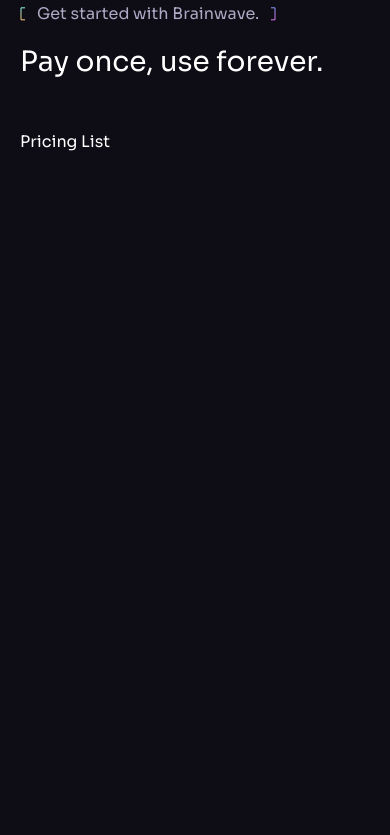
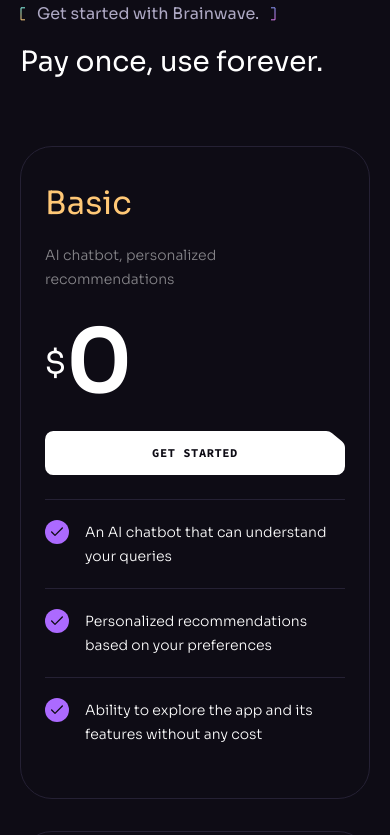
Before and after one commit to xzcxvc/brainwave, a React (Vite) app: page / in a window 390 px wide. Shown: the part 6960-7795 px from the top of the page. Before the commit the page ends 7154 px from the top, so only its background shows below. Built offline with nearby package versions, Linux system fonts and the light colour scheme.

Commit message:
add roadmap  section

```diff
--- a/src/App.jsx
+++ b/src/App.jsx
@@ -10,6 +10,8 @@ import Benefits from "./components/Benefits";
 import Collaboration from "./components/Collaboration";
 import Services from "./components/Services";
 import Pricing from "./components/Pricing";
+import Roadmap from "./components/Roadmap";
+import Footer from "./components/Footer";
 
 const App = () => {
   return (
@@ -21,6 +23,8 @@ const App = () => {
         <Collaboration />
         <Services />
         <Pricing />
+        <Roadmap />
+        <Footer />
       </div>
       <ButtonGradient />
     </>
--- /dev/null
+++ b/src/components/Footer.jsx
@@ -0,0 +1,11 @@
+import Section from "./Section";
+
+const Footer = () => {
+  return (
+    <Section crosses className="!px-0 !py-10">
+      Footer
+    </Section>
+  );
+};
+
+export default Footer;
--- a/src/components/Heading.jsx
+++ b/src/components/Heading.jsx
@@ -3,7 +3,9 @@ import TagLine from "./Tagline";
 
 const Heading = ({ className, title, text, tag }) => {
   return (
-    <div className={`${className} max-w-[50rem] mx-auto mb-12 lg:mb-20`}>
+    <div
+      className={`${className} max-w-[50rem] mx-auto mb-12 lg:mb-20 md:text-center`}
+    >
       {tag && <TagLine className="mb-4 md:justify-center">{tag}</TagLine>}
       {title && <h2 className="h2">{title}</h2>}
       {text && <p className="body-2 mt-4 text-n-4">{text}</p>}
--- a/src/components/Pricing.jsx
+++ b/src/components/Pricing.jsx
@@ -6,7 +6,7 @@ import PricingList from "./PricingList";
 import { LeftLine, RightLine } from "./design/Pricing";
 const Pricing = () => {
   return (
-    <Section id="pricing" className="overflow-hidden" crosses>
+    <Section id="pricing" className="overflow-hidden">
       <div className="container relative z-2">
         <div className="hidden relative justify-center mb-[6.5rem] lg:flex">
           <img
@@ -38,6 +38,15 @@ const Pricing = () => {
           <LeftLine />
           <RightLine />
         </div>
+
+        <div className="flex justify-center mt-10">
+          <a
+            className="text-xs font-code font-bold tracking-wider uppercase border-b"
+            href="/pricing"
+          >
+            See the full details.
+          </a>
+        </div>
       </div>
     </Section>
   );
--- a/src/components/PricingList.jsx
+++ b/src/components/PricingList.jsx
@@ -1,7 +1,57 @@
 import React from "react";
+import { pricing } from "../constants";
+import Button from "./Button";
+import { check } from "../assets";
 
 const PricingList = () => {
-  return <div>Pricing List</div>;
+  return (
+    <div className="flex gap-[1rem] max-lg:flex-wrap">
+      {pricing.map((item) => (
+        <div
+          key={item.id}
+          className="w-[19rem] max-lg:w-full h-full px-6 bg-n-8 border border-n-6
+          rounded-[2rem] lg:w-auto even:py-14 odd:py-8 odd:my-4 [&>h4]:first:text-color-2
+           [&>h4]:even:text-color-1  [&>h4]:last:text-color-3 "
+        >
+          <h4 className="h4 mb-4">{item.title}</h4>
+          <p className="body-2 min-h-[4rem] mb-3 text-n-1/50">
+            {item.description}
+          </p>
+
+          <div className="flex items-center h-[5.5rem] mb-6">
+            {item.price && (
+              <>
+                <div className="h3">$</div>
+                <div className="text-[5.5rem] leading-none font-bold">
+                  {item.price}
+                </div>
+              </>
+            )}
+          </div>
+
+          <Button
+            className="w-full mb-6"
+            href={item.price ? "/pricing" : "mailto:contact@jsmastery.dev"}
+            white={!!item.price}
+          >
+            {item.price ? "Get Started" : "Contact us"}
+          </Button>
+
+          <ul>
+            {item.features.map((feature, index) => (
+              <li
+                key={index}
+                className="flex items-start py-5 border-t border-n-6"
+              >
+                <img src={check} width={24} height={24} alt="check" />
+                <p className="body-2 ml-4">{feature}</p>
+              </li>
+            ))}
+          </ul>
+        </div>
+      ))}
+    </div>
+  );
 };
 
 export default PricingList;
--- /dev/null
+++ b/src/components/Roadmap.jsx
@@ -0,0 +1,80 @@
+import Section from "./Section";
+import Heading from "./Heading";
+import Tagline from "./Tagline";
+import { roadmap } from "../constants";
+import { grid, check2, loading1 } from "../assets";
+import { Gradient } from "./design/Roadmap";
+import Button from "./Button";
+
+const Roadmap = () => {
+  return (
+    <Section className="overflow-hidden" id="roadmap">
+      <div className="container md:pb-10">
+        <Heading tag="Ready to get started" title="What we're working on" />
+
+        <div className="relative grid gap-6 md:grid-cols-2 md:gap-4 md:pb-[7rem]">
+          {roadmap.map((item) => {
+            const status = item.status === "done" ? "Done" : "In progress";
+
+            return (
+              <div
+                key={item.id}
+                className={`md:flex even:md:translate-y-[7rem] p-0.25 rounded-[2.5rem] ${
+                  item.colorful ? "bg-conic-gradient" : "bg-n-6"
+                }`}
+              >
+                <div className="relative p-8 bg-n-8 rounded-[2.4375rem] overflow-hidden xl:p-15">
+                  <div className="absolute top-0 left-0 max-w-full">
+                    <img
+                      src={grid}
+                      alt="grid"
+                      className="w-full"
+                      width={550}
+                      height={550}
+                    />
+                  </div>
+                  <div className="relative z-1">
+                    <div className="flex items-center justify-between max-w-[27rem] mb-8 md:mb-20">
+                      <Tagline>{item.date}</Tagline>
+                      <div className="flex items-center px-4 py-1 bg-n-1 rounded text-n-8">
+                        <img
+                          src={item.status === "done" ? check2 : loading1}
+                          className="mr-2.5"
+                          width={16}
+                          height={16}
+                          alt={status}
+                        />
+                        <div className="tagline">{status}</div>
+                      </div>
+                    </div>
+
+                    <div className="mb-10 -my-10 -mx-15">
+                      <img
+                        src={item.imageUrl}
+                        className="w-full"
+                        width={630}
+                        height={430}
+                        alt={item.title}
+                      />
+                    </div>
+
+                    <h4 className="h4 mb-4">{item.title}</h4>
+                    <p className="body-2 text-n-4">{item.text}</p>
+                  </div>
+                </div>
+              </div>
+            );
+          })}
+
+          <Gradient />
+        </div>
+
+        <div className="flex justify-center mt-12 md:mt-15 xl:mt-20">
+          <Button href="/roadmap">Our roadmap</Button>
+        </div>
+      </div>
+    </Section>
+  );
+};
+
+export default Roadmap;
--- a/src/components/Tagline.jsx
+++ b/src/components/Tagline.jsx
@@ -1,6 +1,6 @@
 import React from "react";
 import brackets from "../assets/svg/Brackets";
-const TagLine = ({ className, children }) => {
+const Tagline = ({ className, children }) => {
   return (
     <div className={`flex items-center ${className || ""}`}>
       {brackets("left")}
@@ -10,4 +10,4 @@ const TagLine = ({ className, children }) => {
   );
 };
 
-export default TagLine;
+export default Tagline;
```
